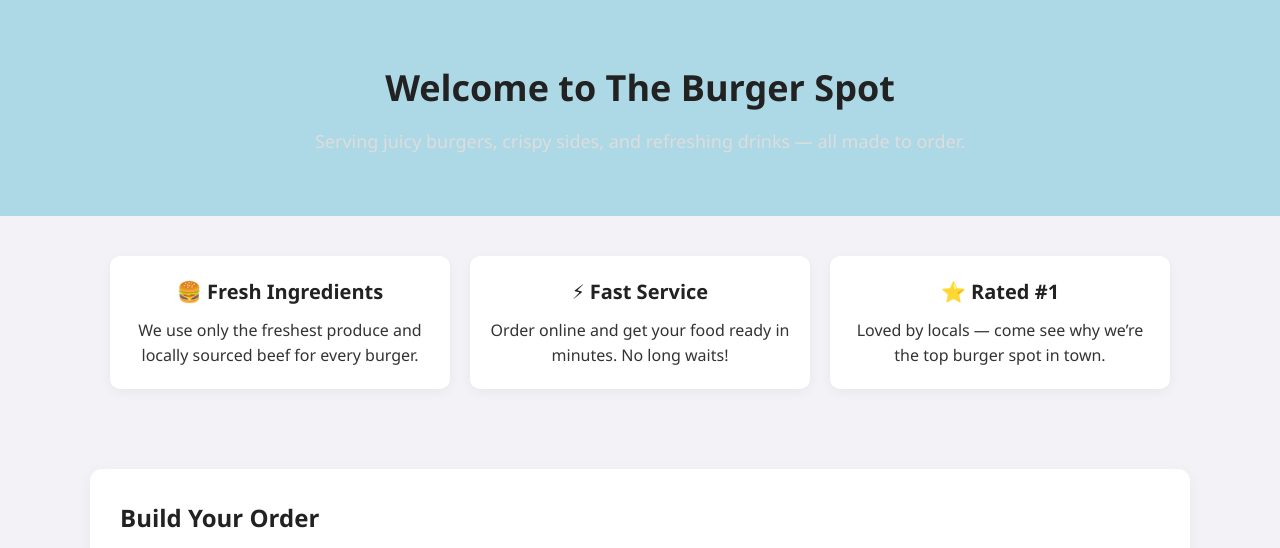
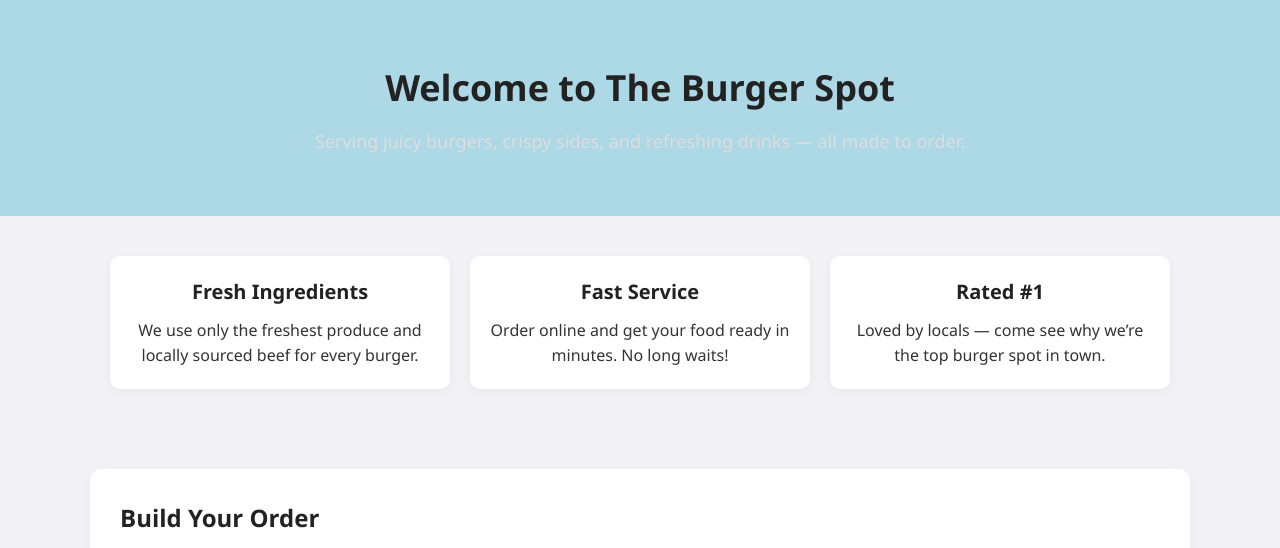
Before and after one commit to cring333/SDEV220sample, a Flask app: page / in a window 1280 px wide. Shown: the part 69-617 px from the top of the page. Run offline with Flask 3, Linux system fonts and the light colour scheme.

Commit message:
Revise footer to Gary in index.html
Updated footer contact information and feature descriptions.

```diff
--- a/final-project/templates/index.html
+++ b/final-project/templates/index.html
@@ -28,15 +28,15 @@
   <!-- Features -->
   <div class="features">
     <div class="feature-box">
-      <h3>🍔 Fresh Ingredients</h3>
+      <h3>Fresh Ingredients</h3>
       <p>We use only the freshest produce and locally sourced beef for every burger.</p>
     </div>
     <div class="feature-box">
-      <h3>⚡ Fast Service</h3>
+      <h3>Fast Service</h3>
       <p>Order online and get your food ready in minutes. No long waits!</p>
     </div>
     <div class="feature-box">
-      <h3>⭐ Rated #1</h3>
+      <h3>Rated #1</h3>
       <p>Loved by locals — come see why we’re the top burger spot in town.</p>
     </div>
   </div>
@@ -93,10 +93,10 @@
       <p>Phone: <a href="tel:+15551234567">(555) 123-4567</a></p>
       <p>
         Address:
-        <a href="https://www.google.com/maps/place/Central+Park,+New+York,+NY"
+        <a href="https://www.google.com/maps/place/Gary,+IN"
            target="_blank"
            rel="noopener noreferrer">
-          Central Park, New York, NY
+          Gary, Indiana
         </a>
       </p>
     </div>
```
